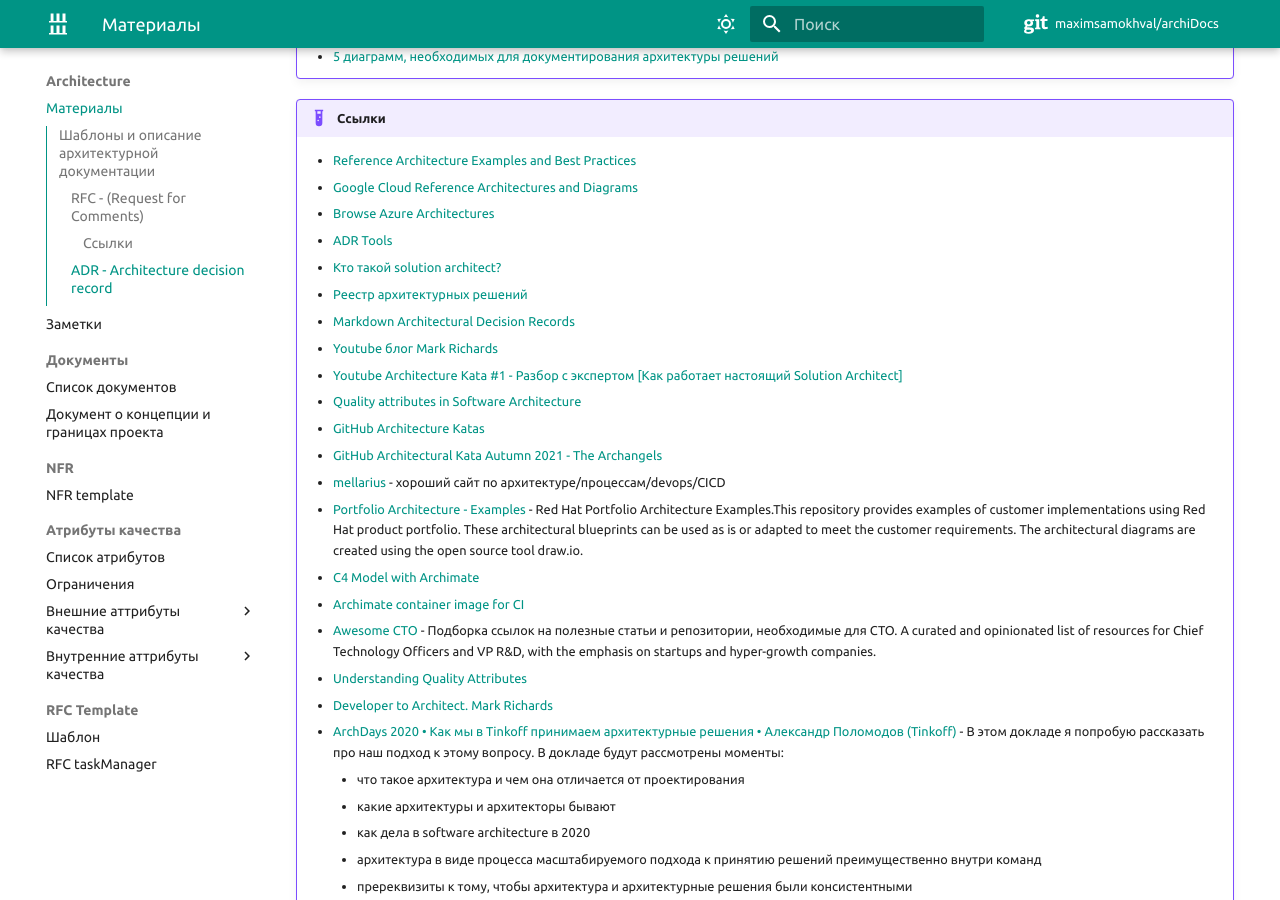
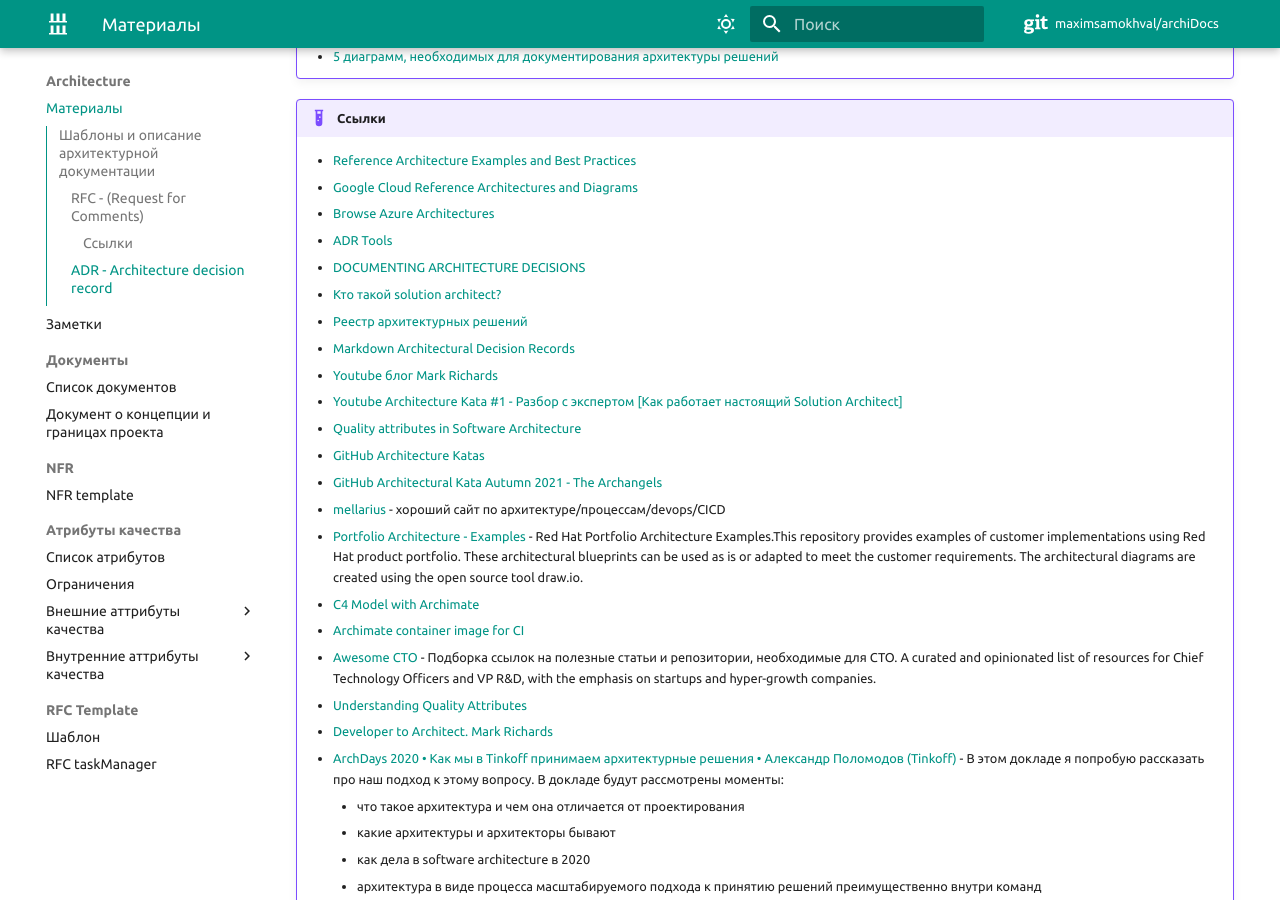
Before and after one commit to maximsamokhval/archiDocs, an MkDocs documentation site: the page built from docs/Architecture/index.md, in a window 1280 px wide and 900 px high, scrolled down 892 px. Built offline with MkDocs 1.6.1 and Material for MkDocs 9.7.7, drawn with Linux system fonts in a browser that asks for light colours; comment, search, counter and statistics services are not loaded.

Commit message:
DOCUMENTING ARCHITECTURE DECISIONS 🔗

```diff
--- a/docs/Architecture/index.md
+++ b/docs/Architecture/index.md
@@ -29,6 +29,7 @@
     - [Google Cloud Reference Architectures and Diagrams](https://cloud.google.com/architecture)
     - [Browse Azure Architectures](https://docs.microsoft.com/en-us/azure/architecture/browse/)
     - [ADR Tools](https://github.com/npryce/adr-tools)
+    - [DOCUMENTING ARCHITECTURE DECISIONS](https://cognitect.com/blog/2011/11/15/documenting-architecture-decisions)
     - [Кто такой solution architect?](http://architectvelichko.com/)
     - [Реестр архитектурных решений](https://pragmatic-km.guide/practices/knowledge-registration/registration/architecture.html)
     - [Markdown Architectural Decision Records](https://adr.github.io/madr/)
```
